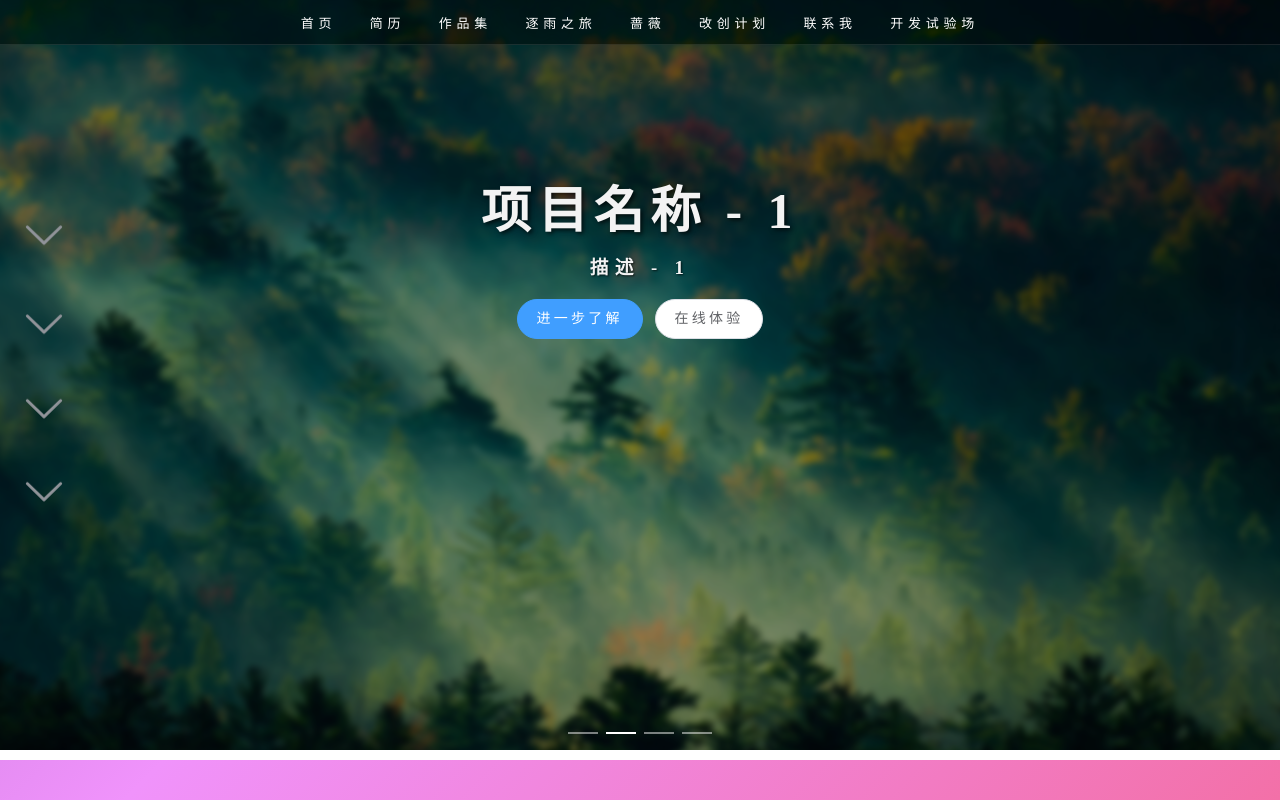
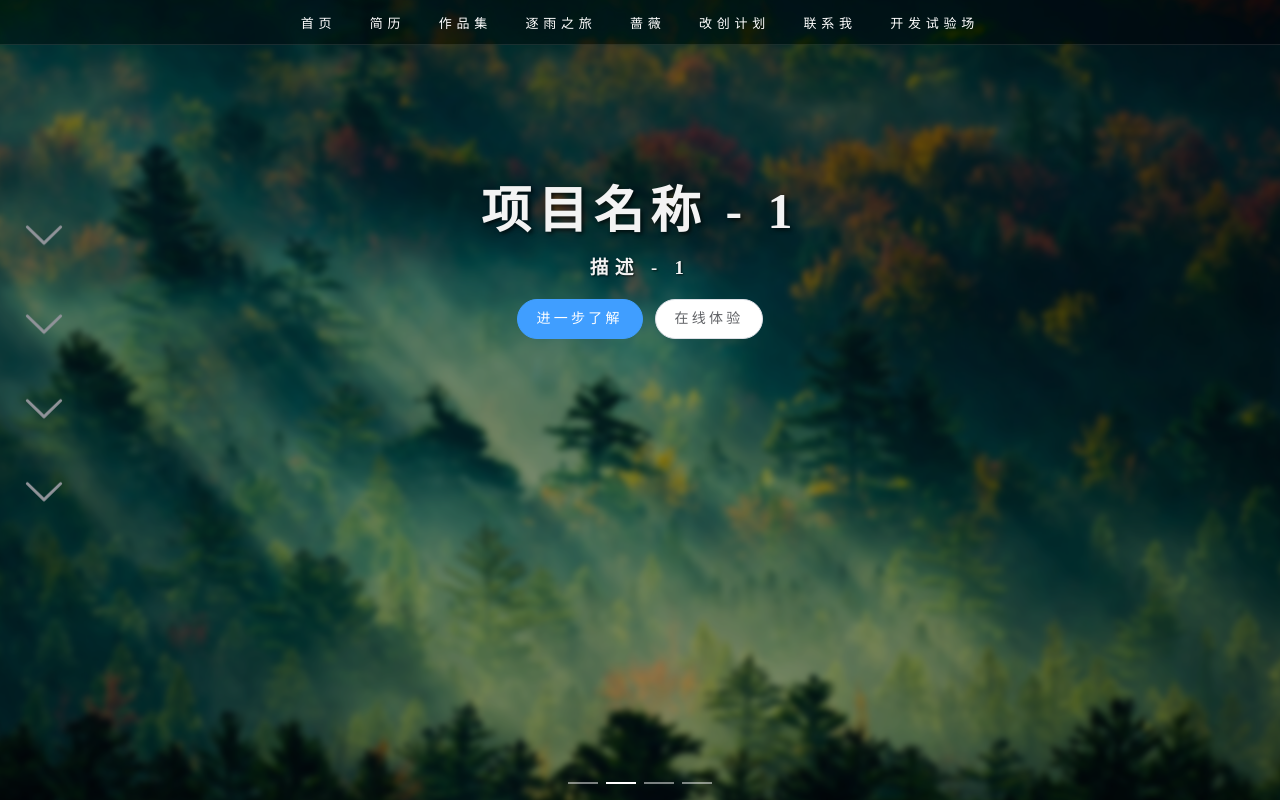
Before and after one commit to StelleRainn/StelleRainnRM, a Vue app: page /home in a window 1280 px wide. Built offline with nearby package versions, Linux system fonts and the light colour scheme; a web font is replaced by a local one.

Commit message:
Home RC v1.1

```diff
--- a/src/views/home/HomeIndex.vue
+++ b/src/views/home/HomeIndex.vue
@@ -23,7 +23,7 @@ const viewportOffset = computed(() => {
 const bgUrls = ref([xiaoju1, forest1, miku1, furina1])
 const subTitles = ref([
   { mainTitle: '蔷薇', subTitle: '向一朵玫瑰起誓', bgUrl: xiaoju1 },
-  { mainTitle: '改创计划', subTitle: '一个崭新的黎明近在咫尺', bgUrl: forest1 },
+  { mainTitle: '改创计划', subTitle: '崭新的黎明，近在咫尺', bgUrl: forest1 },
   { mainTitle: '与我联系', subTitle: '你的意见，我听得见', bgUrl: miku1 },
   { mainTitle: '试验场', subTitle: '探索网站背后所采用的原型技术', bgUrl: furina1 }
 ])
@@ -66,7 +66,7 @@ const handleClick = (e) => {
       <div class="anchor-ref" ref="containerRef">
         <section id="banner1" class="hero-banner">
           <!-- height 高度要和 hero-banner 一致 -->
-          <el-carousel height="750px" interval="5000" :pause-on-hover="false">
+          <el-carousel height="100vh" interval="5000" :pause-on-hover="false" arrow="never">
             <el-carousel-item v-for="(bgUrl, index) in bgUrls" :key="index">
               <!-- 父传子：背景图、板块id、标题组 -->
               <HeroBanner :bgUrl="bgUrl" :artworkId="index">
@@ -152,7 +152,7 @@ const handleClick = (e) => {
   }
 
   .hero-banner {
-    height: 750px;
+    height: 100vh;
   }
 
   .resume-banner {
--- a/src/views/home/SubBanner.vue
+++ b/src/views/home/SubBanner.vue
@@ -63,7 +63,7 @@ const onMouseLeave = () => {
 }
 
 .prevent-overflow {
-  height: 580px;
+  height: 480px;
   overflow: hidden;
 }
 
```
